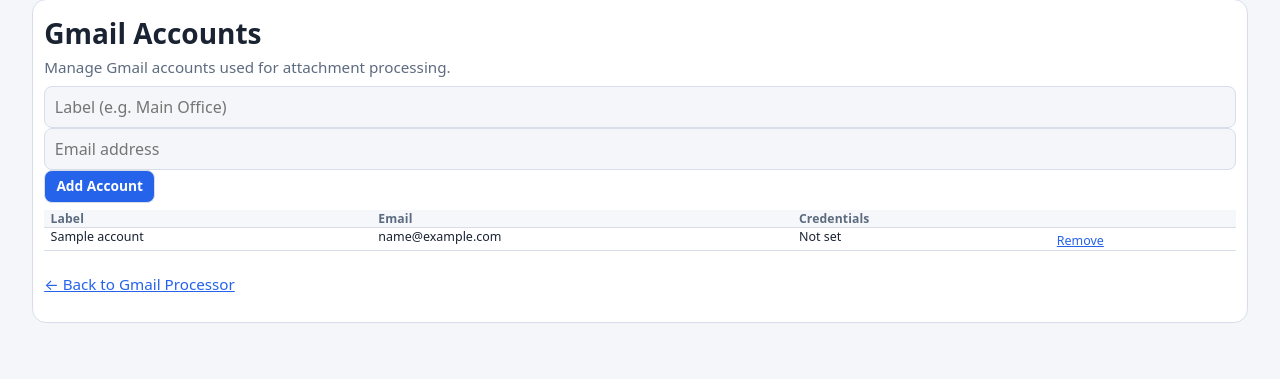
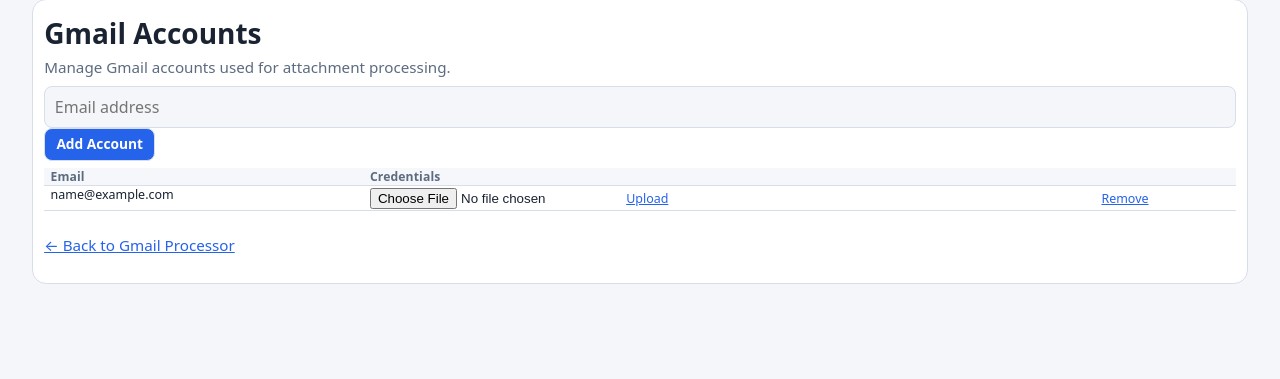
Before and after one commit to SriniK2302/jk_erp_cursor, a Django app: template templates/gmail_accounts.html in a window 1280 px wide. Shown: the part 15-394 px from the top of the page. Run offline with Django 5.2, Linux system fonts and the light colour scheme; the template is opened without the code that fills it: most values are stand-ins (such as "Sample title", 1, 10 or a date in 2020).

Commit message:
Checkpoint before Gmail credentials upload

```diff
--- a/templates/gmail_accounts.html
+++ b/templates/gmail_accounts.html
@@ -13,32 +13,42 @@
     <form method="post" class="utility-form-inline">
       {% csrf_token %}
       <input type="hidden" name="action" value="add">
-      <input type="text" name="label" class="utility-input" placeholder="Label (e.g. Main Office)" required>
       <input type="email" name="email" class="utility-input" placeholder="Email address" required>
       <button type="submit" class="button button-compact">Add Account</button>
     </form>
 
     <table class="data-grid">
       <thead>
-        <tr><th>Label</th><th>Email</th><th>Credentials</th><th></th></tr>
+        <tr><th>Email</th><th>Credentials</th><th></th></tr>
       </thead>
       <tbody>
         {% for account in accounts %}
         <tr>
-          <td>{{ account.label }}</td>
           <td>{{ account.email }}</td>
-          <td>{% if account.credentials_path %}Set{% else %}Not set{% endif %}</td>
+          <td>
+            {% if account.credentials_path %}
+              Set
+            {% else %}
+              <form method="post" enctype="multipart/form-data" class="inline-form">
+                {% csrf_token %}
+                <input type="hidden" name="action" value="set_credentials">
+                <input type="hidden" name="email" value="{{ account.email }}">
+                <input type="file" name="credentials_file" accept=".json" required>
+                <button type="submit" class="link-button">Upload</button>
+              </form>
+            {% endif %}
+          </td>
           <td>
             <form method="post" class="inline-form">
               {% csrf_token %}
               <input type="hidden" name="action" value="remove">
-              <input type="hidden" name="label" value="{{ account.label }}">
+              <input type="hidden" name="email" value="{{ account.email }}">
               <button type="submit" class="link-button">Remove</button>
             </form>
           </td>
         </tr>
         {% empty %}
-        <tr><td colspan="4" class="muted">No accounts added yet.</td></tr>
+        <tr><td colspan="3" class="muted">No accounts added yet.</td></tr>
         {% endfor %}
       </tbody>
     </table>
```
Also changed, not shown: config/views/data_utilities.py (+19 -5 lines), utilities/gmail_accounts_store.py (+10 -0 lines).
